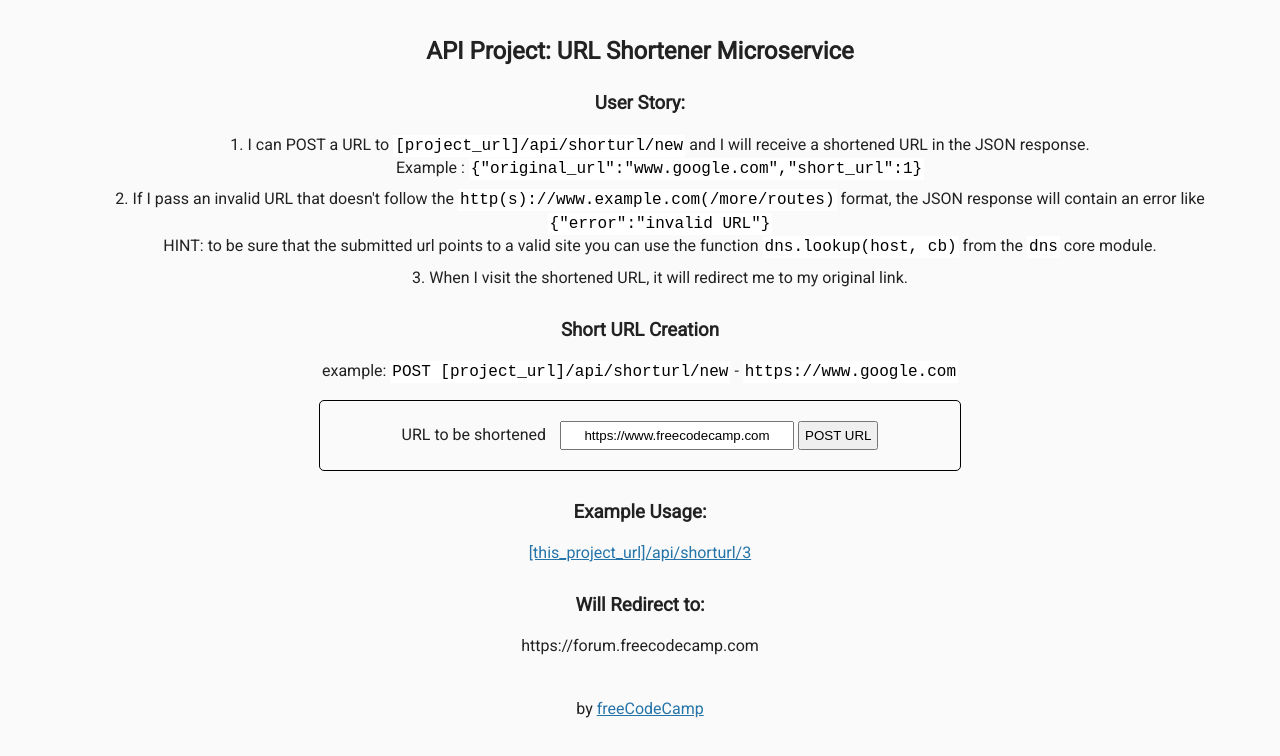
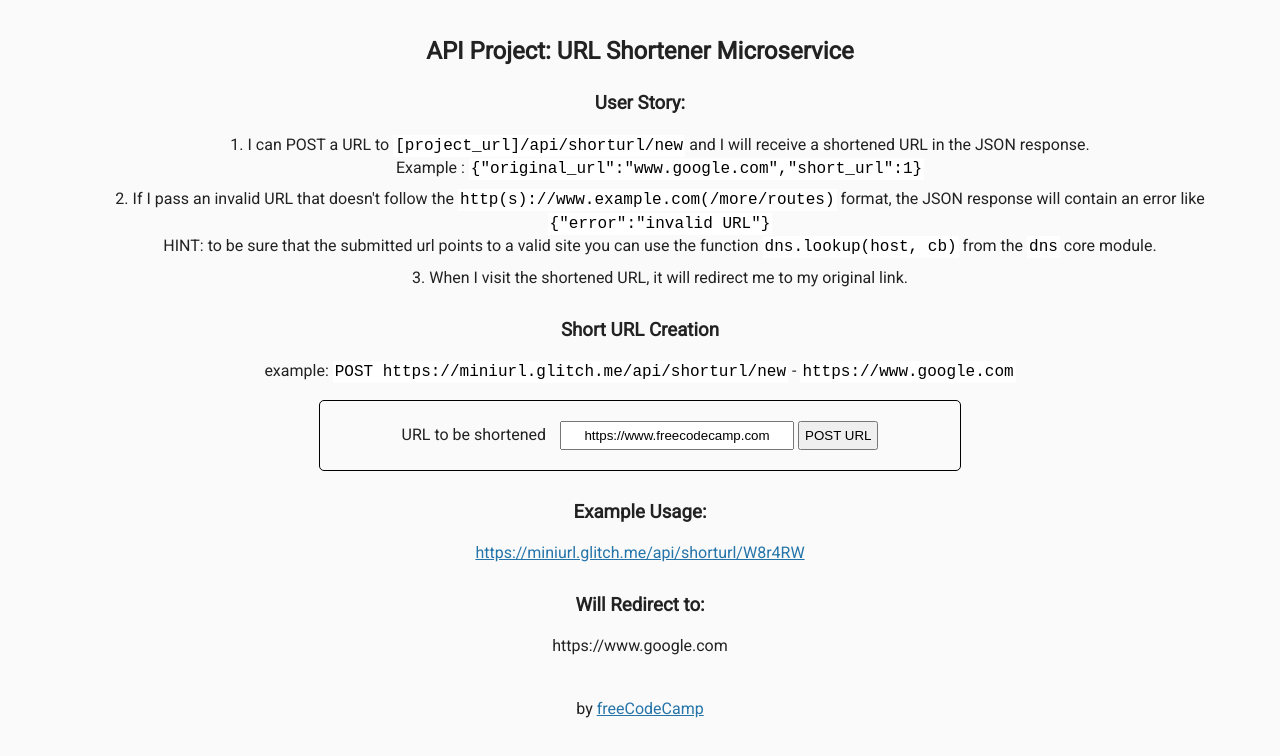
Before and after one commit to Chittatosh/miniurl, a website: page views/index.html in a window 1280 px wide. Drawn offline with Linux system fonts and the light colour scheme.

Commit message:
😎🐂 Updated with Glitch

```diff
--- a/lib/router.js
+++ b/lib/router.js
@@ -31,7 +31,6 @@ router.post("/new", (req, res) => {
         } else {
           let newUrl = new Url({ url: postedUrl });
           newUrl.sid = shortId(newUrl._id);
-
           newUrl.save(function(err, savedUrl) {
             if (err) {
               res.send(err.message);
--- a/views/index.html
+++ b/views/index.html
@@ -22,7 +22,7 @@
 
         <h3>Short URL Creation </h3>
         <p>
-          example: <code>POST [project_url]/api/shorturl/new</code> - <code>https://www.google.com</code>
+          example: <code>POST https://miniurl.glitch.me/api/shorturl/new</code> - <code>https://www.google.com</code>
         </p>
         <form action="api/shorturl/new" method="POST">
           <label for="url_input">URL to be shortened</label>
@@ -30,12 +30,12 @@
           <input type="submit" value="POST URL">
         </form>
         <h3>Example Usage:</h3>
-        <a href="https://thread-paper.hyperdev.space/api/shorturl/3">
-          [this_project_url]/api/shorturl/3
+        <a href="https://miniurl.glitch.me/api/shorturl/W8r4RW">
+          https://miniurl.glitch.me/api/shorturl/W8r4RW
         </a>
 
         <h3>Will Redirect to:</h3>
-        <p>https://forum.freecodecamp.com</p>
+        <p>https://www.google.com</p>
       </div>
       <div class="footer">
         <p>
```
Also changed, not shown: README.md.
